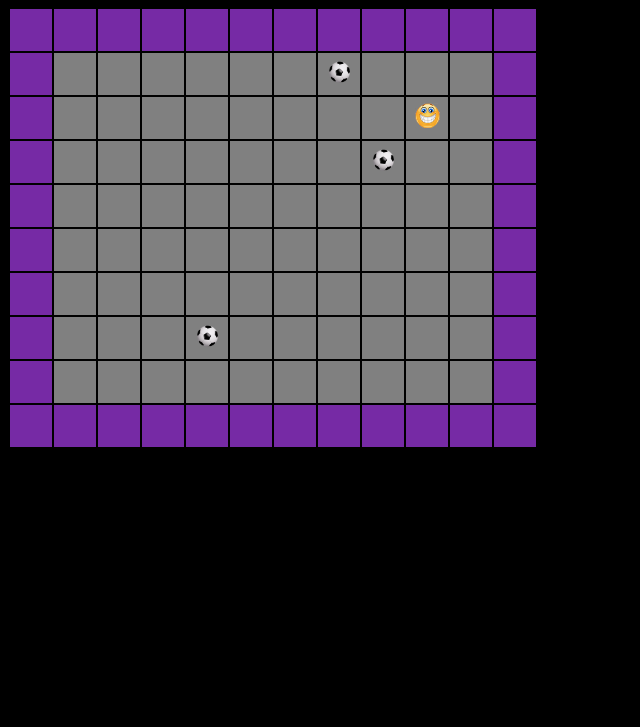
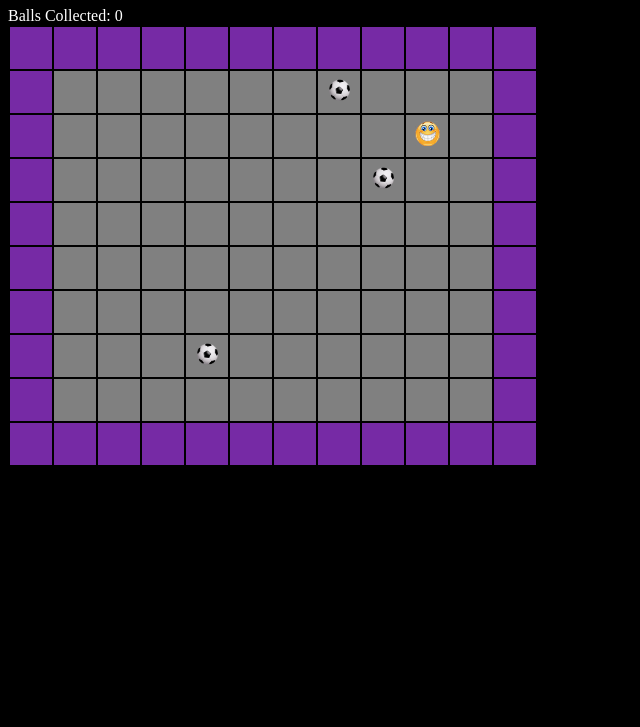
Before and after one commit to rivkif770/ball-Rivki, a plain HTML site: page index.html in a window 1280 px wide. Shown: the part 73-800 px from the top of the page, without its empty margins (0-640 px from the left). Drawn offline with Linux system fonts and the light colour scheme.

Commit message:
Added an updateScore function so that the number of balls we caught is displayed

```diff
--- a/index.html
+++ b/index.html
@@ -9,6 +9,7 @@
 
 <body onkeyup="handleKey(event)" onload="initGame()">
   <h1>Collect The Balls</h1>
+  <div class="score">Balls Collected: 0</div>
   <table>
     <tbody class="board"></tbody>
   </table>
--- a/js/app.js
+++ b/js/app.js
@@ -8,11 +8,13 @@ var BALL_IMG = '<img src="img/ball.png" />';
 
 var gBoard;
 var gGamerPos;
+var gBallsCollected = 0;
 function initGame() {
 	gGamerPos = { i: 2, j: 9 };
 	gBoard = buildBoard();
 	renderBoard(gBoard);
 
+	updateScore();
 	setInterval(addRandomBall, 5000);
 
 }
@@ -123,9 +125,11 @@ function moveTo(i, j) {
 	if ((iAbsDiff === 1 && jAbsDiff === 0) || (jAbsDiff === 1 && iAbsDiff === 0)) {
 
 		if (targetCell.gameElement === BALL) {
-			//להוסיף count
-			console.log('Collecting!');
+			gBallsCollected++;
+			console.log('Collected! Total balls:', gBallsCollected);
+			updateScore();
 		}
+
 
 		// MOVING from current position
 		// Model:
@@ -183,3 +187,8 @@ function getClassName(location) {
 	console.log('cellClass:', cellClass);
 	return cellClass;
 }
+
+function updateScore() {
+    var elScore = document.querySelector('.score');
+    elScore.innerHTML = 'Balls Collected: ' + gBallsCollected;
+}
```
